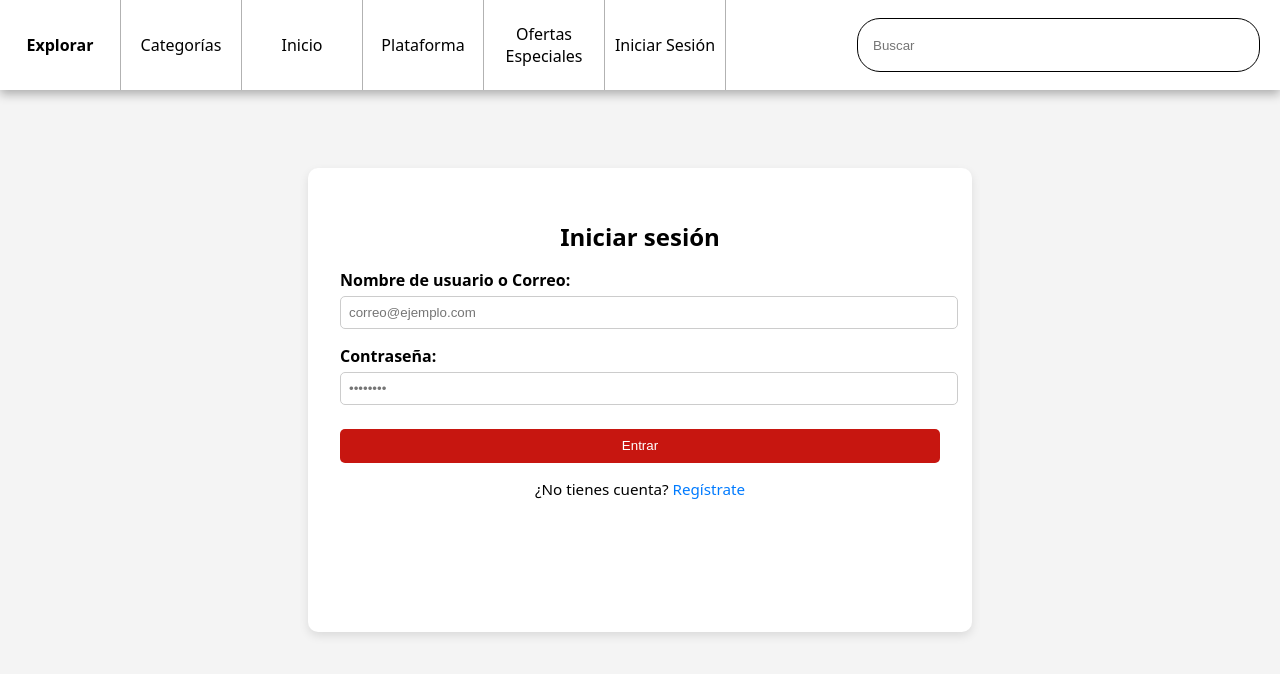
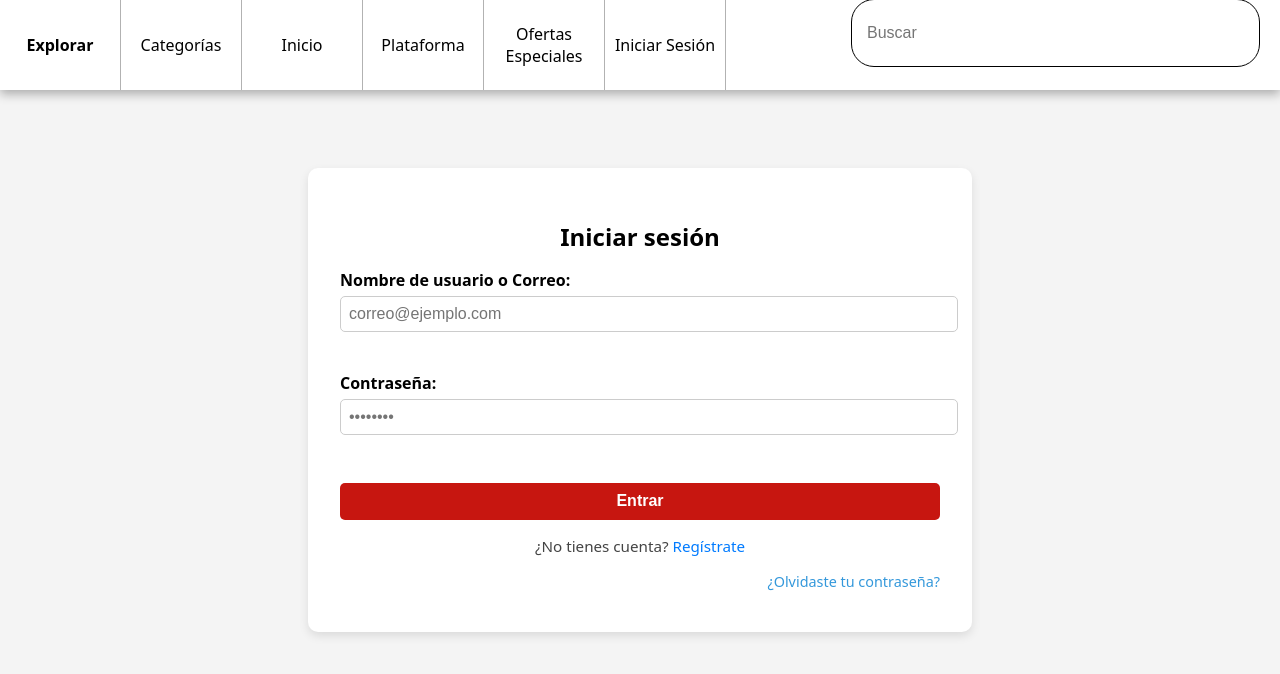
Before and after one commit to jdpadillavigo/GameStore-Frontend, a React (Vite) app: page /login in a window 1280 px wide. Shown: the top 674 px of the page. Built offline with nearby package versions, Linux system fonts and the light colour scheme.

Commit message:
Reestablecer contraseña

```diff
--- a/src/App.tsx
+++ b/src/App.tsx
@@ -12,6 +12,7 @@
 
 import './App.css'
 import Register from './pages/Register/Register'
+import RestContraseña from './pages/ReestablecerContraseña/RestContraseña'
 
 
 function App() {
@@ -27,6 +28,7 @@
           <Route path='/ofertas' element={<SpecialOffers />} />
           <Route path='/login' element={<Login />} />
           <Route path='/register' element={<Register />} />
+          <Route path='/restcontraseña' element={<RestContraseña />} />
         </Routes>
       </main>
     </div>
--- a/src/pages/Login/Login.css
+++ b/src/pages/Login/Login.css
@@ -55,3 +55,19 @@
   font-weight: bold;
   color: green;
 }
+
+.forgot-password {
+  text-align: right;
+  margin-top: -10px;
+  margin-bottom: 15px;
+}
+
+.forgot-password a {
+  color: #3498db;
+  text-decoration: none;
+  font-size: 0.9rem;
+}
+
+.forgot-password a:hover {
+  text-decoration: underline;
+}
--- a/src/pages/Login/Login.tsx
+++ b/src/pages/Login/Login.tsx
@@ -49,9 +49,13 @@
         <p className="link">
           ¿No tienes cuenta? <Link to="/register">Regístrate</Link>
         </p>
+
+        <div className="forgot-password">
+               <Link to="/restcontraseña">¿Olvidaste tu contraseña?</Link>
+        </div>
       </form>
     </div>
   );
-};
+   };
 
 export default Login;
--- /dev/null
+++ b/src/pages/ReestablecerContraseña/RestContraseña.css
@@ -0,0 +1,68 @@
+.restcontraseña-container {
+  display: flex;
+  justify-content: center;
+  align-items: center;
+  height:  720px;
+  background-color: #f2f2f2;
+}
+
+.card {
+  background-color: #ffffff;
+  padding: 2.5rem;
+  border-radius: 8px;
+  box-shadow: 0 2px 10px rgba(0, 0, 0, 0.15);
+  width: 500px;
+  text-align: center;
+}
+
+h1 {
+  margin-bottom: 1rem;
+  font-size: 1.6rem;
+  color: #111;
+
+}
+
+p {
+  font-size: 0.95rem;
+  margin-bottom: 1.5rem;
+  color: #444;
+  text-align: left;
+}
+
+input {
+  width: 100%;
+  padding: 0.5rem;
+  margin-bottom: 1.5rem;
+  border: 1px solid #ccc;
+  border-radius: 6px;
+  font-size: 1rem;
+}
+
+button {
+  width: 100%;
+  padding: 0.8rem;
+  background-color: #c41c1c;
+  color: white;
+  border: none;
+  border-radius: 6px;
+  font-size: 1rem;
+  font-weight: bold;
+  cursor: pointer;
+  transition: background-color 0.3s ease;
+}
+
+button:hover {
+  background-color: #a91515;
+}
+
+.error {
+  color: #d40000;
+  font-size: 0.9rem;
+  margin-top: 0.5rem;
+}
+
+.success {
+  color: #009900;
+  font-size: 0.9rem;
+  margin-top: 0.5rem;
+}
--- /dev/null
+++ b/src/pages/ReestablecerContraseña/RestContraseña.tsx
@@ -0,0 +1,72 @@
+import React, { useState } from 'react';
+import './RestContraseña.css';
+import { useNavigate } from 'react-router-dom';
+
+const RestContraseña: React.FC = () => {
+  const [email, setEmail] = useState('');
+  const [nuevaContraseña, setNewPassword] = useState('');
+  const [confirmarContraseña, setConfirmPassword] = useState('');
+  const [error, setError] = useState('');
+  const [mensaje, setMessage] = useState('');
+  const navegador = useNavigate();
+
+  const handleSubmit = (e: React.FormEvent) => {
+    e.preventDefault();
+
+    if (nuevaContraseña !== confirmarContraseña) {
+      setError("Las contraseñas no coinciden.");
+      return;
+    }
+
+    if (!email || !nuevaContraseña || !confirmarContraseña) {
+      setError("Todos los campos son obligatorios.");
+      return;
+    }
+
+
+    setMessage("Restablecimiento de contraseña exitoso");
+    setError('');
+
+
+
+      navegador('/login');
+
+  };
+
+  return (
+    <div className="restcontraseña-container">
+      <div className="card">
+        <h1>Restablece Tu Contraseña</h1>
+        <p>
+             Ingrese la dirección de correo electrónico verificada de su cuenta de usuario
+            y le enviaremos un mensaje de confirmación de restablecimiento de contraseña.
+        </p>
+        <form onSubmit={handleSubmit}>
+          <input
+            type="email"
+            placeholder="Correo Electrónico"
+            value={email}
+            onChange={(e) => setEmail(e.target.value)}
+          />
+          <input
+            type="contraseña"
+            placeholder="Contraseña Nueva"
+            value={nuevaContraseña}
+            onChange={(e) => setNewPassword(e.target.value)}
+          />
+          <input
+            type="contraseña"
+            placeholder="Confirmar Contraseña Nueva"
+            value={confirmarContraseña}
+            onChange={(e) => setConfirmPassword(e.target.value)}
+          />
+          <button type="submit">Enviar Correo Electrónico</button>
+        </form>
+        {error && <div className="error">{error}</div>}
+        {mensaje && <div className="success">{mensaje}</div>}
+      </div>
+    </div>
+  );
+};
+
+export default RestContraseña;
```
